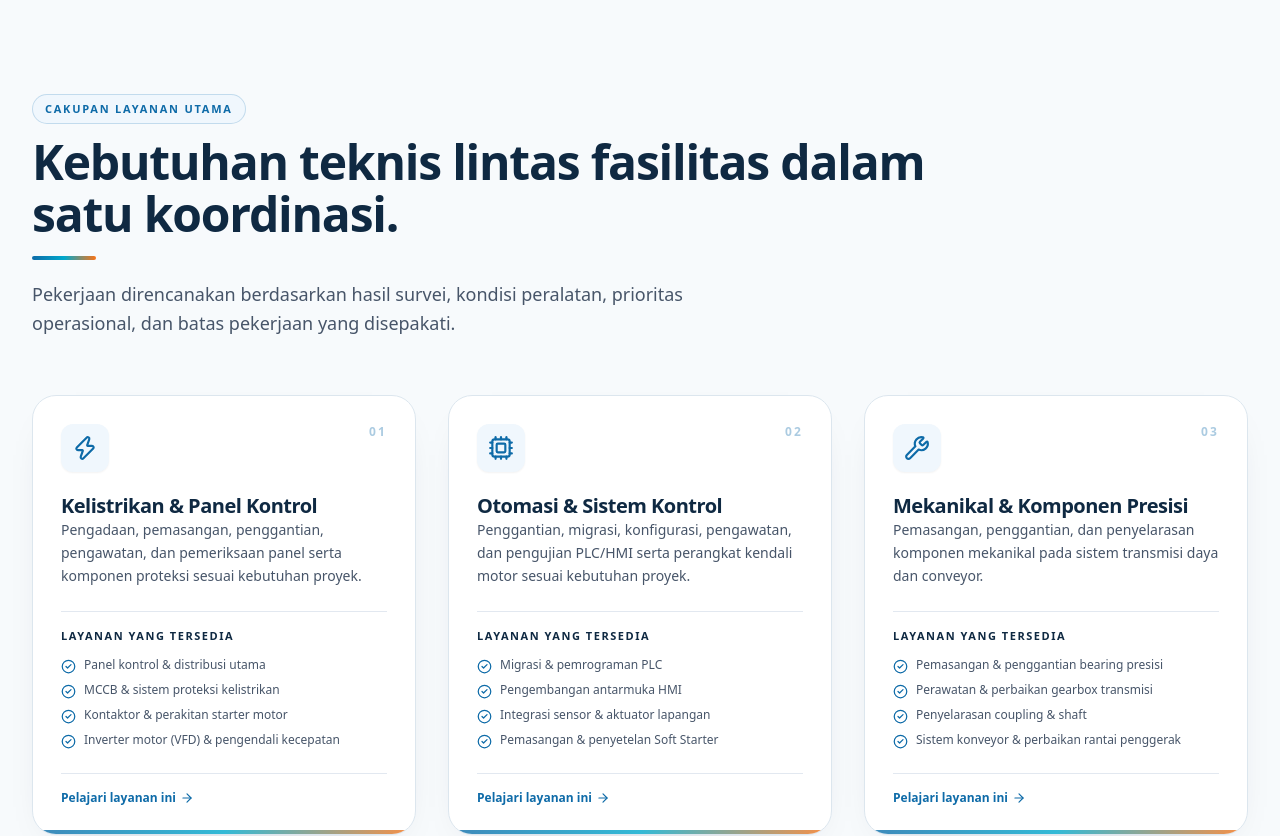
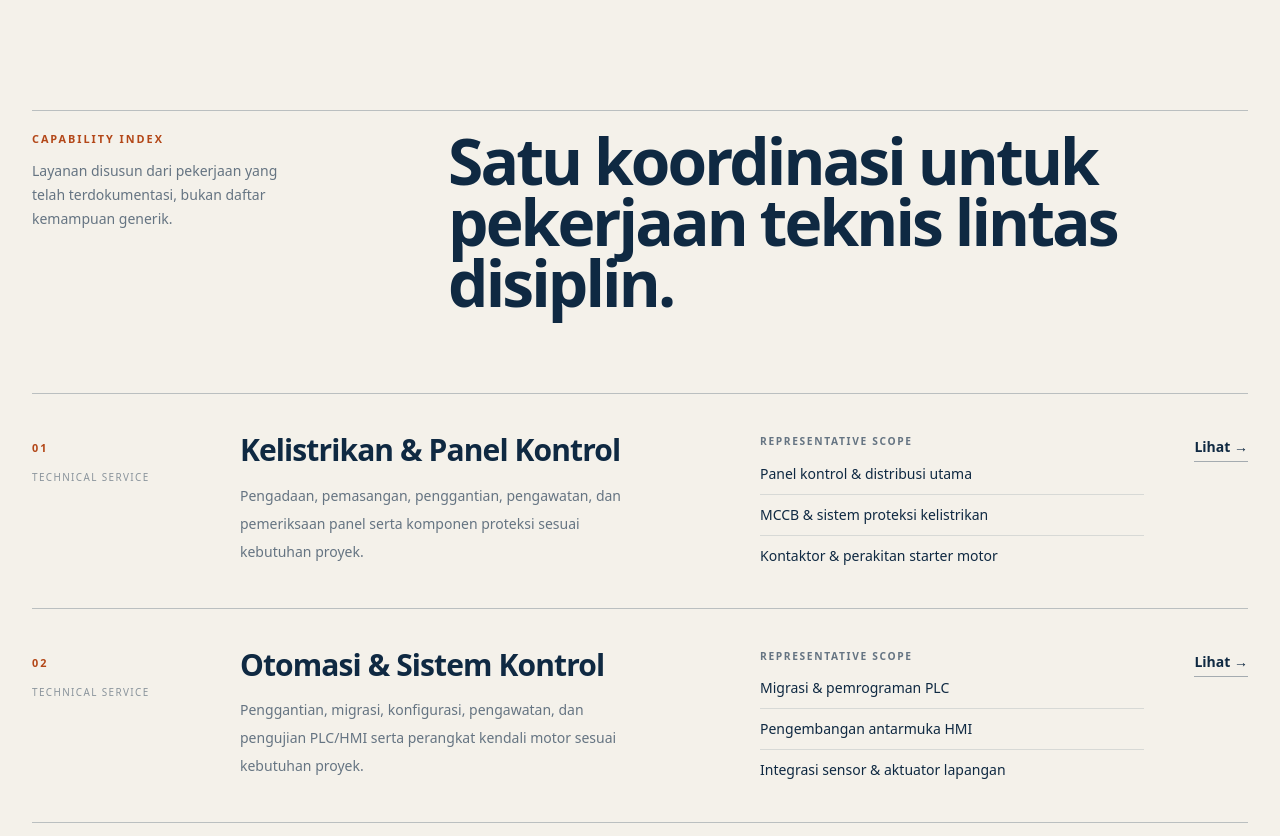
Before and after one commit to mikaelzo-blip/cbl-immersive-web-blueprint, a Next.js app: page / in a window 1280 px wide. Shown: the part 2160-2996 px from the top of the page. Built offline with nearby package versions, Linux system fonts and the light colour scheme; no server answers.

Commit message:
style: replace service card grid with editorial capability index

```diff
--- a/src/components/sections/ServicesSection.tsx
+++ b/src/components/sections/ServicesSection.tsx
@@ -1,29 +1,72 @@
-import React from 'react';
+import Link from 'next/link';
 import { Container } from '@/components/ui/Container';
-import { SectionHeading } from '@/components/ui/SectionHeading';
-import { ServiceCard } from '@/components/cards/ServiceCard';
 import { serviceDivisions } from '@/data/company';
-import { Reveal } from '@/components/ui/Reveal';
 
 export function ServicesSection() {
   return (
-    <section id="layanan" className="py-16 md:py-28 bg-[#F7FAFC] border-b border-[#E2E8F0]">
+    <section id="layanan" className="border-b border-[#D9E1E8] bg-[#F4F1EA] py-20 text-[#0F2942] md:py-28 lg:py-32">
       <Container>
-        <Reveal>
-          <SectionHeading
-            badge="Cakupan Layanan Utama"
-            title="Kebutuhan teknis lintas fasilitas dalam satu koordinasi."
-            description="Pekerjaan direncanakan berdasarkan hasil survei, kondisi peralatan, prioritas operasional, dan batas pekerjaan yang disepakati."
-            align="left"
-          />
-        </Reveal>
+        <div className="grid grid-cols-1 gap-8 border-t border-[#0F2942]/25 pt-5 lg:grid-cols-12 lg:gap-8">
+          <div className="lg:col-span-3">
+            <p className="text-[0.68rem] font-semibold uppercase tracking-[0.18em] text-[#B34718]">Capability index</p>
+            <p className="mt-3 max-w-[17rem] text-sm leading-6 text-[#657482]">
+              Layanan disusun dari pekerjaan yang telah terdokumentasi, bukan daftar kemampuan generik.
+            </p>
+          </div>
 
-        <div className="grid grid-cols-1 md:grid-cols-2 lg:grid-cols-3 gap-6 sm:gap-8">
-          {serviceDivisions.map((service, index) => (
-            <Reveal key={service.id} delay={(index % 3) * 80} className="h-full">
-              <ServiceCard service={service} index={index + 1} />
-            </Reveal>
-          ))}
+          <div className="lg:col-span-8 lg:col-start-5">
+            <h2 className="max-w-4xl text-[clamp(2.7rem,5vw,5.5rem)] font-semibold leading-[0.95] tracking-[-0.045em]">
+              Satu koordinasi untuk pekerjaan teknis lintas disiplin.
+            </h2>
+          </div>
+        </div>
+
+        <div className="mt-14 md:mt-20">
+          {serviceDivisions.map((service, index) => {
+            const number = String(index + 1).padStart(2, '0');
+
+            return (
+              <article
+                key={service.id}
+                className="grid grid-cols-1 gap-5 border-t border-[#0F2942]/25 py-7 sm:py-8 lg:grid-cols-12 lg:gap-8 lg:py-10"
+              >
+                <div className="flex items-start justify-between lg:col-span-2 lg:block">
+                  <span className="text-[0.68rem] font-semibold uppercase tracking-[0.18em] text-[#B34718]">{number}</span>
+                  <span className="text-[0.62rem] uppercase tracking-[0.14em] text-[#8A949C] lg:mt-3 lg:block">Technical service</span>
+                </div>
+
+                <div className="lg:col-span-4">
+                  <h3 className="text-2xl font-semibold leading-[1.05] tracking-[-0.03em] sm:text-3xl">
+                    <Link href={`/layanan/${service.slug}`} className="transition-colors duration-200 hover:text-[#B34718]">
+                      {service.title}
+                    </Link>
+                  </h3>
+                  <p className="mt-4 max-w-xl text-sm leading-7 text-[#657482]">{service.description}</p>
+                </div>
+
+                <div className="lg:col-span-4 lg:col-start-8">
+                  <p className="text-[0.64rem] font-semibold uppercase tracking-[0.16em] text-[#657482]">Representative scope</p>
+                  <ul className="mt-3 space-y-2 text-sm leading-6 text-[#0F2942]">
+                    {service.capabilities.slice(0, 3).map((capability) => (
+                      <li key={capability} className="border-t border-[#0F2942]/12 pt-2 first:border-t-0 first:pt-0">
+                        {capability}
+                      </li>
+                    ))}
+                  </ul>
+                </div>
+
+                <div className="lg:col-span-1 lg:text-right">
+                  <Link
+                    href={`/layanan/${service.slug}`}
+                    className="inline-flex border-b border-[#0F2942]/35 pb-1 text-sm font-semibold transition-colors duration-200 hover:border-[#B34718] hover:text-[#B34718]"
+                    aria-label={`Pelajari ${service.title}`}
+                  >
+                    Lihat →
+                  </Link>
+                </div>
+              </article>
+            );
+          })}
         </div>
       </Container>
     </section>
```
